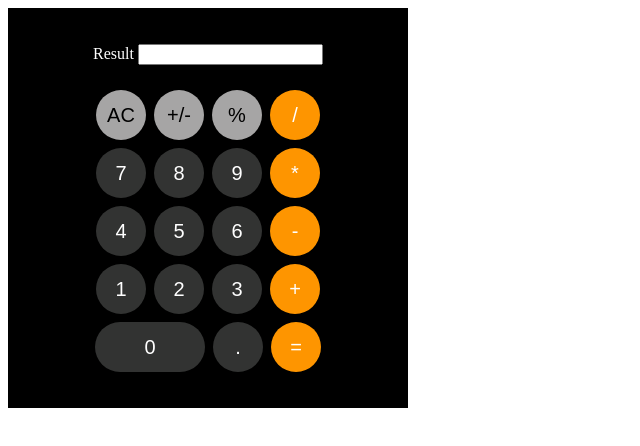
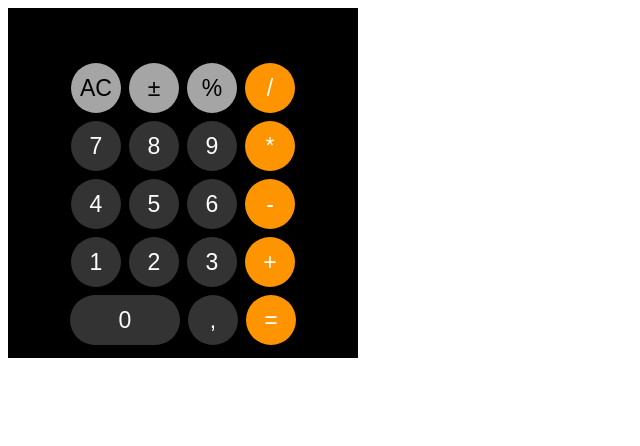
Before and after one commit to Yakrel/IOS-Calculator, a plain HTML site: page index.html in a window 1280 px wide. Shown: the whole page, without its empty margins (0-640 px from the left). Drawn offline with Linux system fonts and the light colour scheme.

Commit message:
style and typo fix

```diff
--- a/index.html
+++ b/index.html
@@ -11,13 +11,12 @@
   <body>
     <div class="main-window">
       <div class="result-screen">
-        <label for="Result">Result</label>
-        <input type="number" />
+        <input class="input" type="number" />
       </div>
       <div class="numbers-operators">
         <div class="first-row">
           <button class="clear">AC</button>
-          <button class="plus-minus">+/-</button>
+          <button class="plus-minus">±</button>
           <button class="percentage">%</button>
           <button class="divide">/</button>
         </div>
@@ -41,7 +40,7 @@
         </div>
         <div class="fifth-row">
           <button class="zero">0</button>
-          <button class="dot">.</button>
+          <button class="comma">,</button>
           <button class="equal">=</button>
         </div>
       </div>
--- a/style.css
+++ b/style.css
@@ -3,9 +3,9 @@
   align-items: center;
   justify-content: center;
   flex-direction: column;
-  gap: 25px;
-  width: 50vh;
-  height: 50vh;
+  width: 350px;
+  height: 350px;
+  gap: 5px;
   background-color: black;
   color: white;
 }
@@ -23,7 +23,7 @@ button {
   border: none;
   width: 50px;
   height: 50px;
-  font-size: 20px;
+  font-size: 23px;
   color: white;
   background-color: #323332;
 }
@@ -82,3 +82,30 @@ button {
   background-color: #a6a5a5;
   color: black;
 }
+
+.input {
+  width: 200px;
+  height: 35px;
+  color: white;
+  background-color: black;
+  border: none;
+  text-align: right;
+  font-size: 35px;
+  margin-right: 10px;
+}
+
+button:hover {
+  opacity: 0.6;
+}
+
+/* For hiding input number spin button*/
+input::-webkit-outer-spin-button,
+input::-webkit-inner-spin-button {
+  /* display: none; <- Crashes Chrome on hover */
+  -webkit-appearance: none;
+  margin: 0; /* <-- Apparently some margin are still there even though it's hidden */
+}
+
+input[type="number"] {
+  -moz-appearance: textfield; /* Firefox */
+}
```
